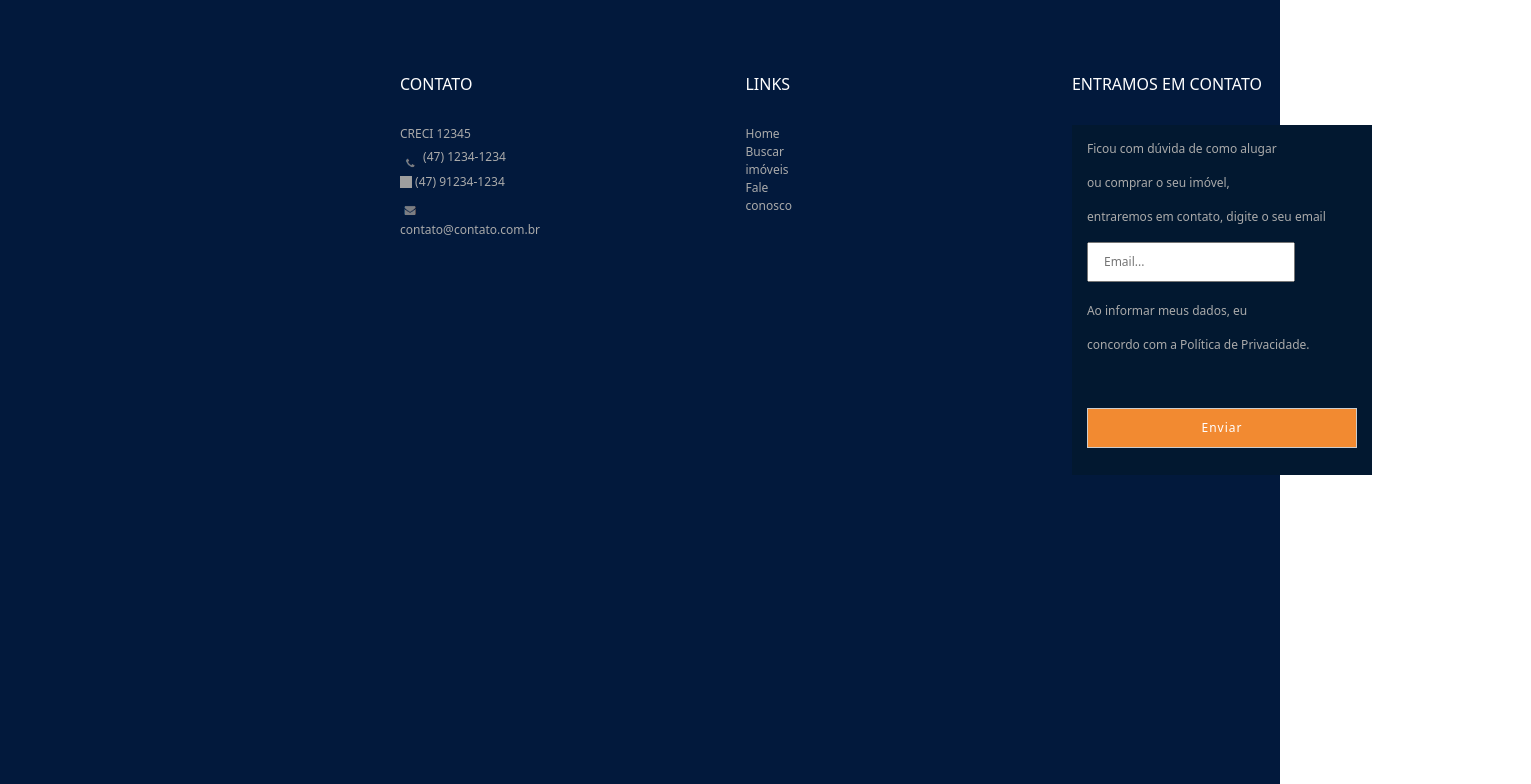
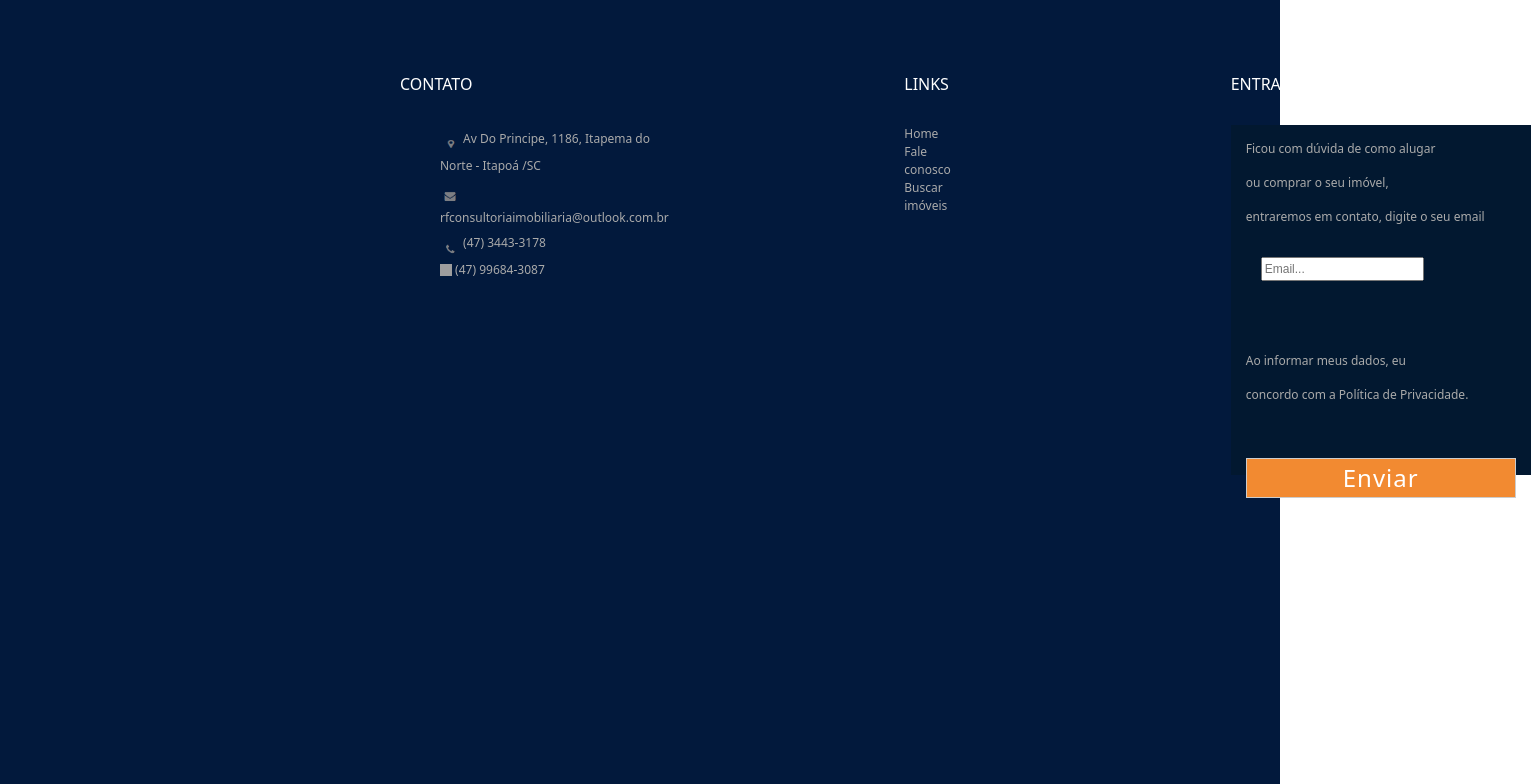
Before and after one commit to vitoriacsantoss/HackatonIntegrado, a Vue app: page /contato in a window 1280 px wide. Shown: the part 1680-2464 px from the top of the page, 1531 px wide, since content can reach past the window. Built offline with nearby package versions, Linux system fonts and the light colour scheme; grey boxes are pictures that could not be loaded.

Commit message:
mainfooter.vue

```diff
--- a/src/components/MainFooter.vue
+++ b/src/components/MainFooter.vue
@@ -6,28 +6,42 @@ import ContatoView from '@/views/ContatoView.vue'
 import { ref, computed } from 'vue'
 
 const email = ref('')
+let enviar = ref(false)
+
+function confirmacao() {
+    console.log(enviar)
+    email.value = ""
+    return true;
+}
 
 </script>
 <template>
     <div class="main-footer">
         <div class="contato">
             <h1>CONTATO</h1>
+
+            <div class="contact-form">
+                    <div class="info">
+
                         <div>
-
-                CRECI 12345
+                            <img class="img1" src="localiz.png" alt="">
+                            Av Do Principe, 1186, Itapema do Norte - Itapoá /SC
+                        </div>
+                        <div>
+                            <img class="img1" src="email.png" alt="">
+                            rfconsultoriaimobiliaria@outlook.com.br
                         </div>
                         <div>
                             <img class="img1" src="telefone.png" alt="">
-                (47) 1234-1234
+                            (47) 3443-3178
                         </div>
                         <div>
-                <img class="img" src="https://cdn.icon-icons.com/icons2/792/PNG/512/whatsapp_icon-icons.com_65542.png"
+                            <img class="img"
+                                src="https://cdn.icon-icons.com/icons2/792/PNG/512/whatsapp_icon-icons.com_65542.png"
                                 alt="">
-                (47) 91234-1234
+                            (47) 99684-3087
                         </div>
-            <div>
-                <img class="img1" src="email.png" alt="">
-                contato@contato.com.br
+                    </div>
             </div>
         </div>
         <div class="links">
@@ -36,39 +50,102 @@ const email = ref('')
                 <router-link to="/" class="routerHome">Home</router-link>
             </div>
             <div>
-            <router-link to="/buscar" class="routerBusca">Buscar imóveis</router-link>
+                <router-link to="/contato" class="routerFale">Fale conosco</router-link>
             </div>
             <div>
-            <router-link to="/contato" class="routerFale">Fale conosco</router-link>
+                <router-link to="/buscar" class="routerBusca">Buscar imóveis</router-link>
             </div>
 
         </div>
         <div class="entramos">
             <h1>ENTRAMOS EM CONTATO</h1>
-            <div class="miniform">
+             <form  class="miniform" @submit.prevent="enviar = confirmacao()">
                 <p>Ficou com dúvida de como alugar</p>
                 <p>ou comprar o seu imóvel,</p>
                 <p>entraremos em contato, digite o seu email</p>
-                <input type="email" class="input" v-on:keypress="ok = false" v-model="email" placeholder="Email..."
-                    required />
+                <div class="email">
+                    <input type="email" v-model="email" v-on:keypress="enviar = false" required placeholder="Email..." />
+                </div>
                 <p class="pzin">Ao informar meus dados, eu</p>
                 <p>concordo com a Política de Privacidade.</p>
-                <button class="comp">Enviar</button>
+
+             <button type="submit" class="comp">Enviar</button>
+            </form>
             </div>
+
         </div>
-    </div>
+
+
+
 </template>
 
 <style scoped>
-.routerBusca{
+
+
+.info {
+    margin-left: 8%;
+    margin-top: 150px;
+    display: flex;
+    flex-direction: column;
+    font-size: 14px;
+    padding: 0 0 0 70px;
+    list-style: none;
+    padding-left: 40px;
+    position: relative;
+    margin-bottom: 20px;
+    line-height: 22px;
+    color: #535353;
+}
+.img1 {
+    margin-top: 10px;
+}
+.comp {
+    color: white;
+    height: 10px;
+    width: 100px;
+    display: flex;
+    flex-direction: column;
+    align-items: center;
+    margin-left: 47%;
+    border: 1px solid#ccc;
+    font-size: 1.5rem;
+    background-color: #f28a31;
+    margin-top: 20%;
+}
+
+.email {
+    font-family: Arial, Helvetica, sans-serif;
+    height: 90px;
+    width: 50px;
+    padding: 15px;
+    margin-left: 47%;
+    margin-top: 20%;
+margin-bottom: 15px;
+
+
+}
+
+.baixo {
+    padding-left: 10%;
+    flex-direction: row;
+    font-size: medium;
+    font-family: Impact, Haettenschweiler, 'Arial Narrow Bold', sans-serif;
+    justify-content: center;
+    border: 5px;
+    display: flex;
+}
+
+.routerBusca {
     text-decoration: none;
     color: #AAAAAA;
 }
-.routerHome{
+
+.routerHome {
     text-decoration: none;
     color: #AAAAAA;
 }
-.routerFale{
+
+.routerFale {
     text-decoration: none;
     color: #AAAAAA;
 }
@@ -88,9 +165,11 @@ color: #AAAAAA;
     justify-content: center;
     margin-left: 0%;
 }
-.pzin{
+
+.pzin {
     margin-top: 20px;
 }
+
 .input {
     height: 40px;
     padding: 15px;
@@ -136,9 +215,6 @@ color: #AAAAAA;
     background-color: #02193c;
 }
 
-.img1 {
-    margin-top: 10px;
-}
 
 .main-footer div {
     color: #AAAAAA;
@@ -161,4 +237,5 @@ h1 {
     color: white;
     margin-top: 80px;
     margin-bottom: 30px;
-}</style>
+}
+</style>
```
Also changed, not shown: src/views/ContatoView.vue (+0 -7 lines), localiz.png (added). Lines whose indentation alone changed are shown as unchanged.
